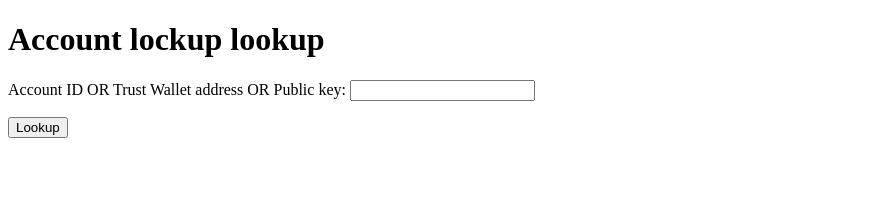
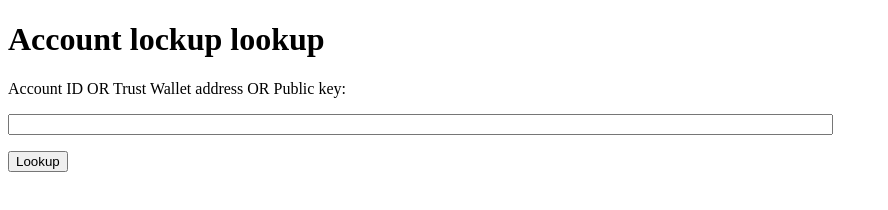
Before and after one commit to near/account-lookup, a plain HTML site: page index.html in a window 1280 px wide. Shown: the whole page, without its empty margins (0-888 px from the left). Drawn offline with Linux system fonts and the light colour scheme.

Commit message:
Update layout

```diff
--- a/index.html
+++ b/index.html
@@ -1 +1 @@
-<!DOCTYPE html><html lang="en"><head><meta charset="utf-8"><meta http-equiv="X-UA-Compatible" content="IE=edge"><meta name="viewport" content="width=device-width, initial-scale=1"><title>Hello!</title><link rel="stylesheet" href="style.2484efd3.css"><script src="script.bd781b45.js" defer></script></head><body> <h1>Account lockup lookup</h1> <p> Account ID OR Trust Wallet address OR Public key: <input type="input" id="account"> </p> <p id="account-id"></p> <div id="result"></div> <div> <input type="button" value="Lookup" onclick="lookup()"> </div> </body></html>
+<!DOCTYPE html><html lang="en"><head><meta charset="utf-8"><meta http-equiv="X-UA-Compatible" content="IE=edge"><meta name="viewport" content="width=device-width, initial-scale=1"><title>Hello!</title><link rel="stylesheet" href="style.2484efd3.css"><script src="script.bd781b45.js" defer></script></head><body> <h1>Account lockup lookup</h1> <p> Account ID OR Trust Wallet address OR Public key: </p> <p><input type="input" id="account" size="100"></p> <p id="account-id"></p> <div id="result"></div> <div> <input type="button" value="Lookup" onclick="lookup()"> </div> </body></html>
```
